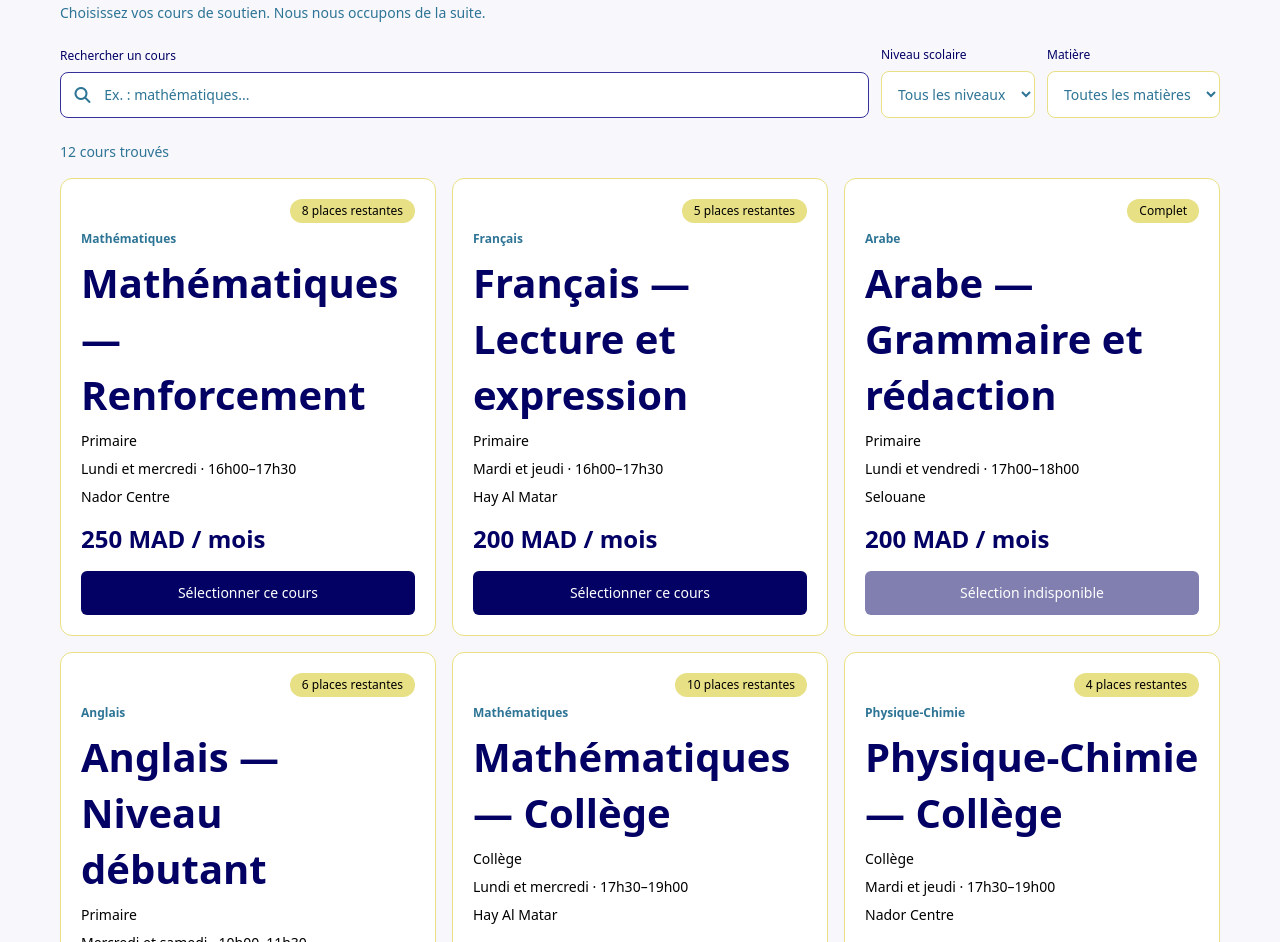
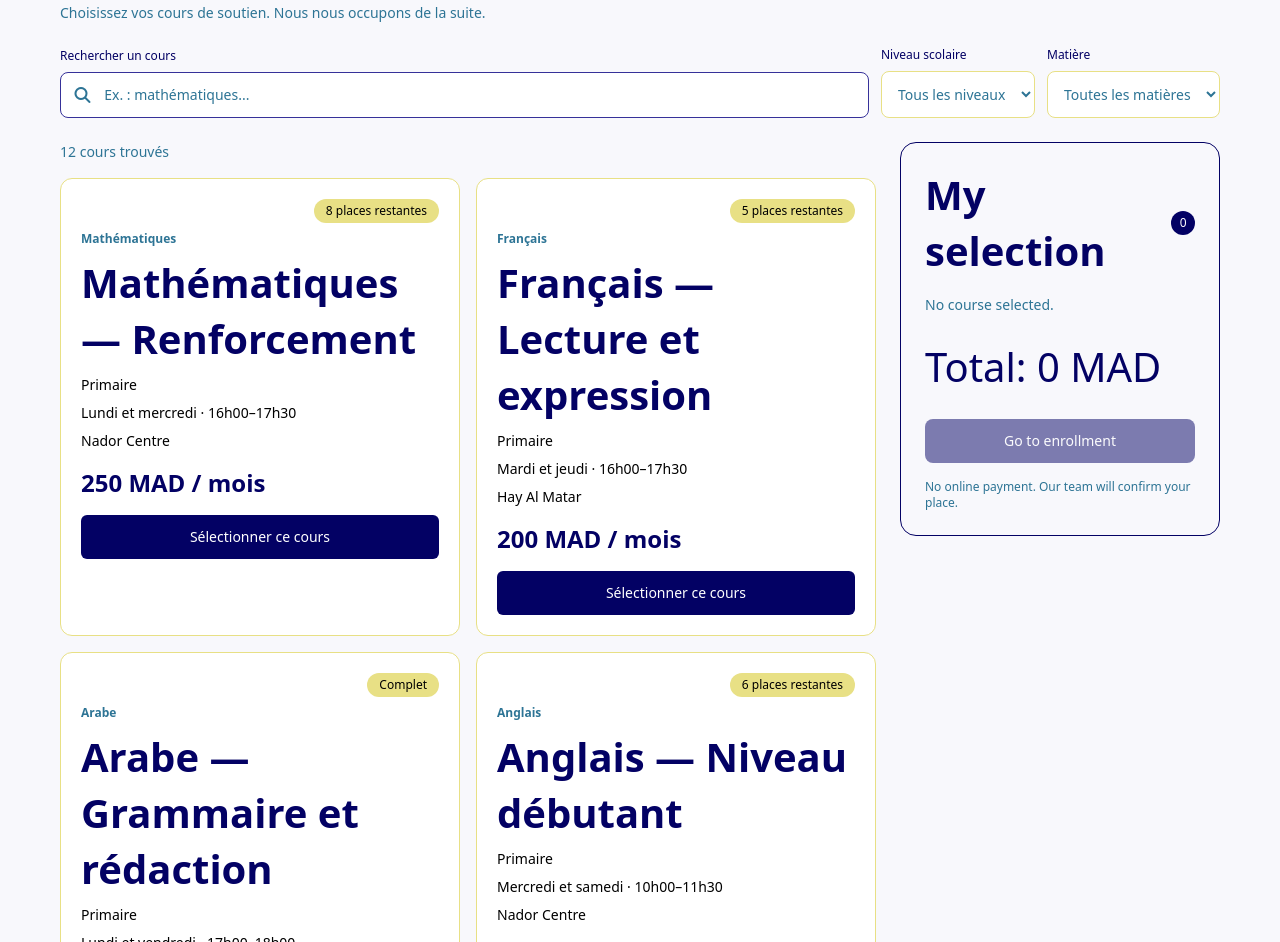
Before and after one commit to 0xm3d/Nour-Academy, a website built with Vite: page index.html in a window 1280 px wide. Shown: the part 910-1852 px from the top of the page. Built offline with nearby package versions, Linux system fonts and the light colour scheme.

Commit message:
* NA-21-Cart: created a static cart

```diff
--- a/index.html
+++ b/index.html
@@ -28,7 +28,7 @@
     </header>
 
     <main>
-        <section class="grid min-h-[85vh] items-center gap-[10px]  px-6 py-10 md:grid-cols-2 md:px-[60px]">
+        <section class="grid min-h-[85vh] items-center gap-[10px] px-6 py-10 md:grid-cols-2 md:px-[60px]">
             <div>
                 <p class="mb-6 text-xs font-semibold uppercase text-[var(--color-primary)]">
                     • Grandir ensemble, à Nador
@@ -54,6 +54,7 @@
 
             <img src="images/hero.jpg" alt="Élève en train d’apprendre" class="w-full rounded-xl">
         </section>
+
         <section
             class="flex flex-wrap items-center justify-around gap-4 bg-[var(--color-soft)] px-6 py-4 text-xs text-[var(--color-primary)]">
             <p class="flex items-center gap-2">
@@ -86,6 +87,7 @@
                 Choisissez vos cours de soutien. Nous nous occupons de la suite.
             </p>
 
+            <!-- Filters -->
             <div class="grid grid-cols-1 items-end gap-3 md:grid-cols-[1fr_auto_auto]">
 
                 <div>
@@ -129,13 +131,49 @@
 
             </div>
 
-            <p id="compteur" class="mt-6 text-sm text-[var(--color-muted)]"></p>
+            <!-- Courses + cart -->
+            <div class="mt-6 grid gap-6 lg:grid-cols-[1fr_320px]">
 
-<div id="catalogue" class="mt-4 grid grid-cols-1 gap-4 md:grid-cols-2 lg:grid-cols-3"></div>
+                <!-- Courses -->
+                <div>
+                    <p id="compteur" class="text-sm text-[var(--color-muted)]"></p>
 
-<p id="aucun-resultat" class="mt-4 hidden text-sm text-[var(--color-muted)]">
-    Aucun cours ne correspond à votre recherche.
-</p>
+                    <div id="catalogue" class="mt-4 grid gap-4 md:grid-cols-2"></div>
+
+                    <p id="aucun-resultat" class="mt-4 hidden text-sm text-[var(--color-muted)]">
+                        Aucun cours ne correspond à votre recherche.
+                    </p>
+                </div>
+
+                <!-- Cart -->
+                <aside class="h-fit rounded-2xl border border-[var(--color-primary)] bg-[var(--color-accent)] p-6">
+                    <div class="flex items-center justify-between">
+                        <h3 class="text-xl font-semibold text-[var(--color-primary)]">My selection</h3>
+                        <span id="cart-count"
+                            class="flex h-6 w-6 items-center justify-center rounded-full bg-[var(--color-primary)] text-xs text-white">0</span>
+                    </div>
+
+                    <p id="cart-empty" class="mt-4 text-sm text-[var(--color-muted)]">
+                        No course selected.
+                    </p>
+
+                    <div id="cart-list" class="mt-4"></div>
+
+                    <p class="mt-6 text-xl text-[var(--color-primary)]">
+                        Total: <span id="cart-total">0</span> MAD
+                    </p>
+
+                    <button id="cart-submit" disabled
+                        class="mt-6 block w-full rounded-lg bg-[var(--color-primary)] px-4 py-3 text-center text-sm text-white disabled:opacity-50">
+                        Go to enrollment
+                    </button>
+
+                    <p class="mt-4 text-xs text-[var(--color-muted)]">
+                        No online payment. Our team will confirm your place.
+                    </p>
+                </aside>
+
+            </div>
 
         </section>
 
```
